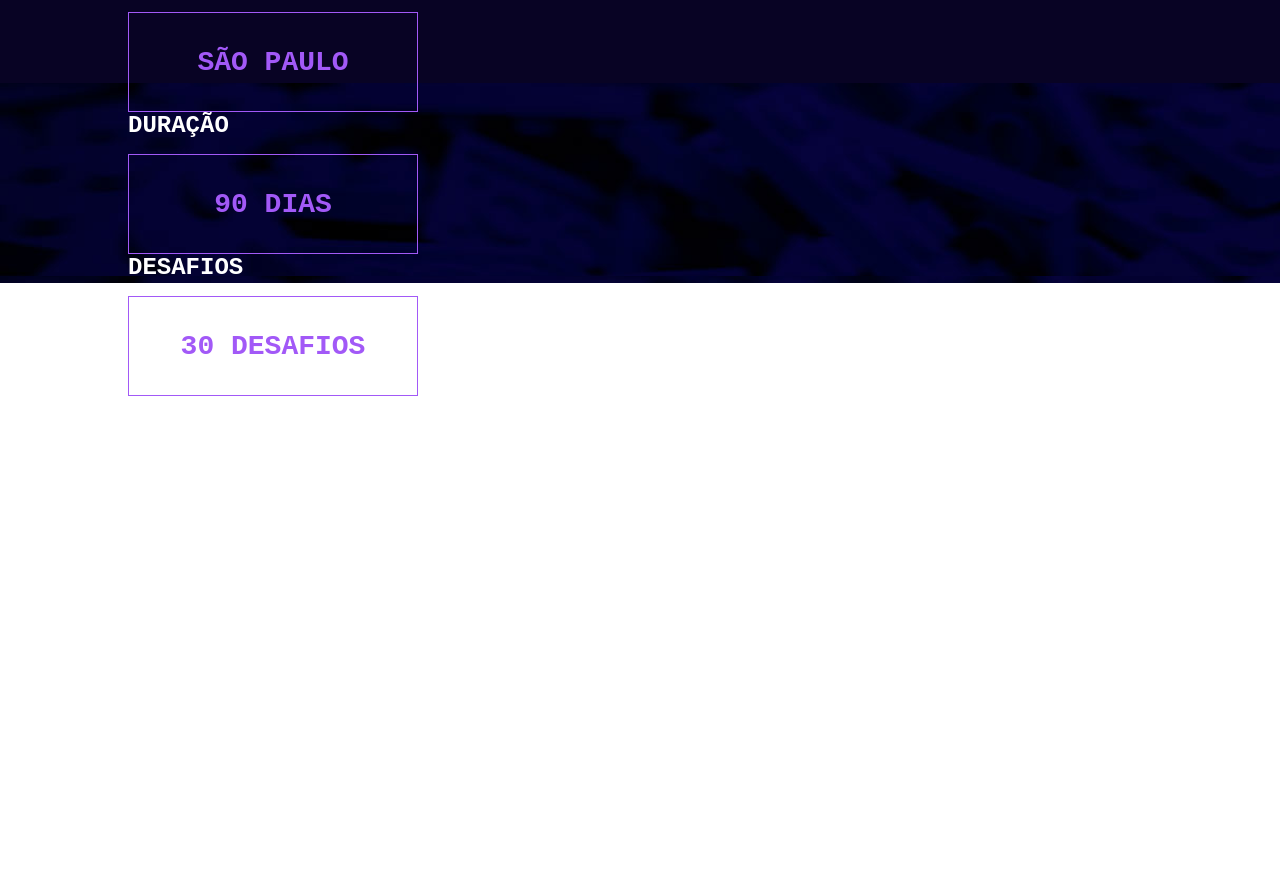
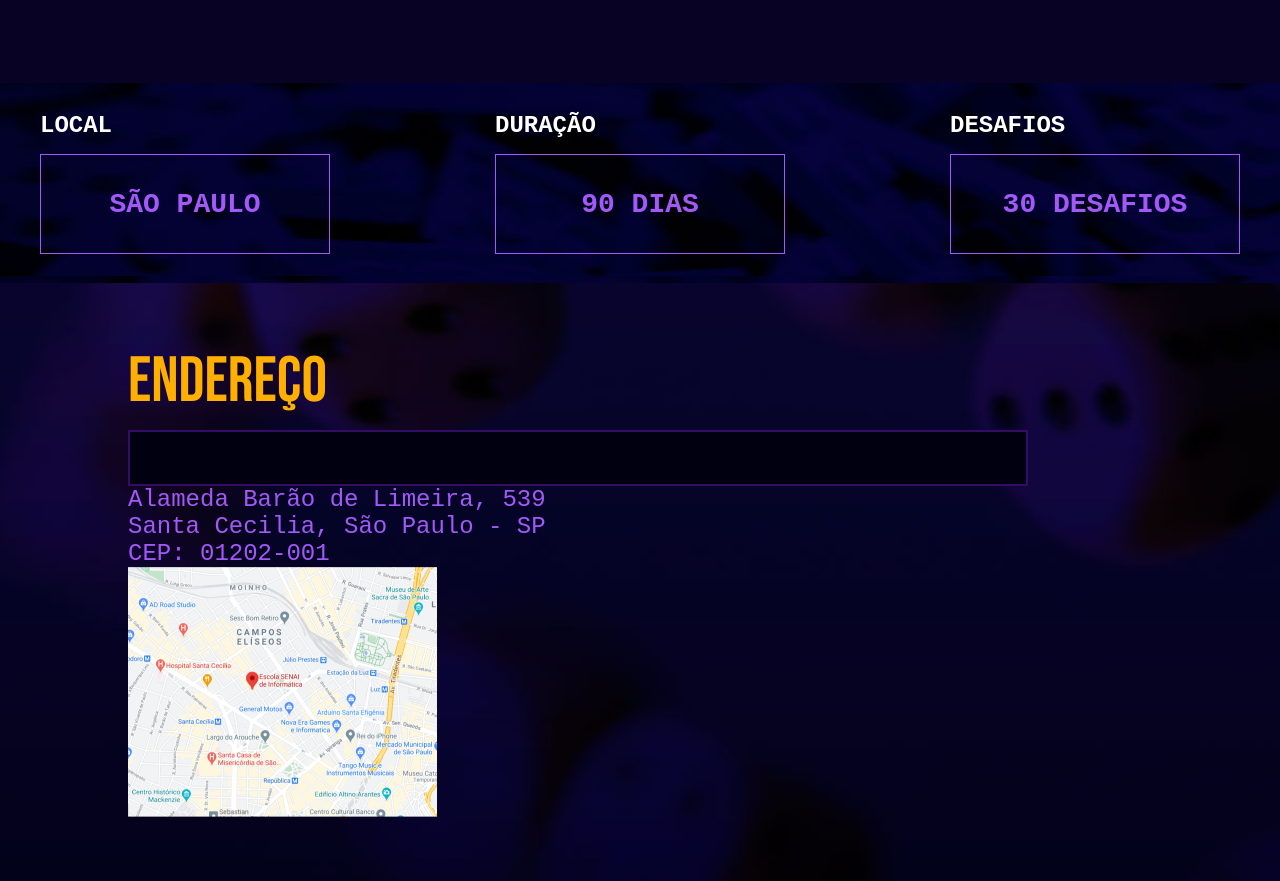
Before and after one commit to ngoteus/Landing-Page, a plain HTML site: page index.html in a window 1280 px wide. Shown: the part 1717-2598 px from the top of the page. Before the commit the page ends 2113 px from the top, so only its background shows below. Drawn offline with Linux system fonts and the light colour scheme.

Commit message:
alteracoes do dia 06-03

```diff
--- a/css/styles.css
+++ b/css/styles.css
@@ -189,7 +189,7 @@
                 left: 0px;
             }
 
-            #content .informacoes .infoflex {
+            #content .informacoes .info-flex {
                 display: flex;
                 justify-content: space-between;
                 width: 100%;
@@ -217,3 +217,58 @@
                 border: 1px solid #A259F7;
                 color: #A259F7;
             }
+
+            #content .Endereço {
+                background-image: url(../assests/images/imagem-fundo-endereco.png);
+                 width: 100%;
+                 height: 598px;
+                 display: flex;
+                 flex-direction: column;
+                 justify-content: center;
+                 align-items: center;
+
+            }
+
+            #content .Endereço .Endereço-titulo {
+                font-family: "Bebas-Neue";
+                font-size: 64px;
+                color: #ffaf00;
+                text-transform: uppercase;
+                font-weight: 400;
+                margin-bottom: 10px;
+            }
+
+            #content .Endereço .Endereço-juntos {
+                display: flex;
+                position: relative;
+                width: 900px;
+                height: 56px;
+                background-color: #010010;
+                border: 2px solid #340b65;
+            }
+
+            #content .Endereço .endereço-texto {
+                font-family: 'Courier New', Courier, monospace;
+                font-size: 24px;
+                font-weight: 24px;
+                color: #A259F7;
+                width: 445px;
+            }
+
+            #content .Endereço img {
+
+            }
+
+
+
+            /* MEDIAS QUERIES */
+            /* tablets >= 768px até 992px */
+            @media screen and (max-width: 991px){
+
+            }
+
+
+            /* Celulares >=0 até 767px*/
+            @media screen and (max-width: 991px){
+
+            }
--- /dev/null
+++ b/desktops-antigos.css
@@ -0,0 +1,6 @@
+@media screen and (min-width:992px){
+    h1 {
+        color: red;
+    }
+
+    }
--- /dev/null
+++ b/fullhd.css
@@ -0,0 +1,6 @@
+@media screen and (min-width: 1440px) {
+    h1 {
+        text-align: brown;
+    }
+
+}
--- a/index.html
+++ b/index.html
@@ -87,6 +87,20 @@
 
 
         </section>
+        <section class="Endereço">
+            <div class="layout-grid">
+             <h2 class="Endereço-titulo">Endereço</h2>
+             <div class="Endereço-juntos"></div>
+             <p class="endereço-texto">Alameda Barão de Limeira, 539
+                Santa Cecilia, São Paulo - SP
+                CEP: 01202-001</p>
+                <img src="./assests/images/mapa.png" alt="Mapa do google">
+
+            </div>
+
+
+
+        </section>
     </main>
 
     <footer></footer>
--- /dev/null
+++ b/notebooks.css
@@ -0,0 +1,5 @@
+@media screen and (min-width:1200px){
+    h1{
+        text-align: center;
+    }
+}
```
Also changed, not shown: medias.queries.html (added, +48 -0 lines), tablets.css (added, +7 -0 lines), assests/icons/menu_FILL0_wght400_GRAD0_opsz48.svg (added), celular.css (added).
